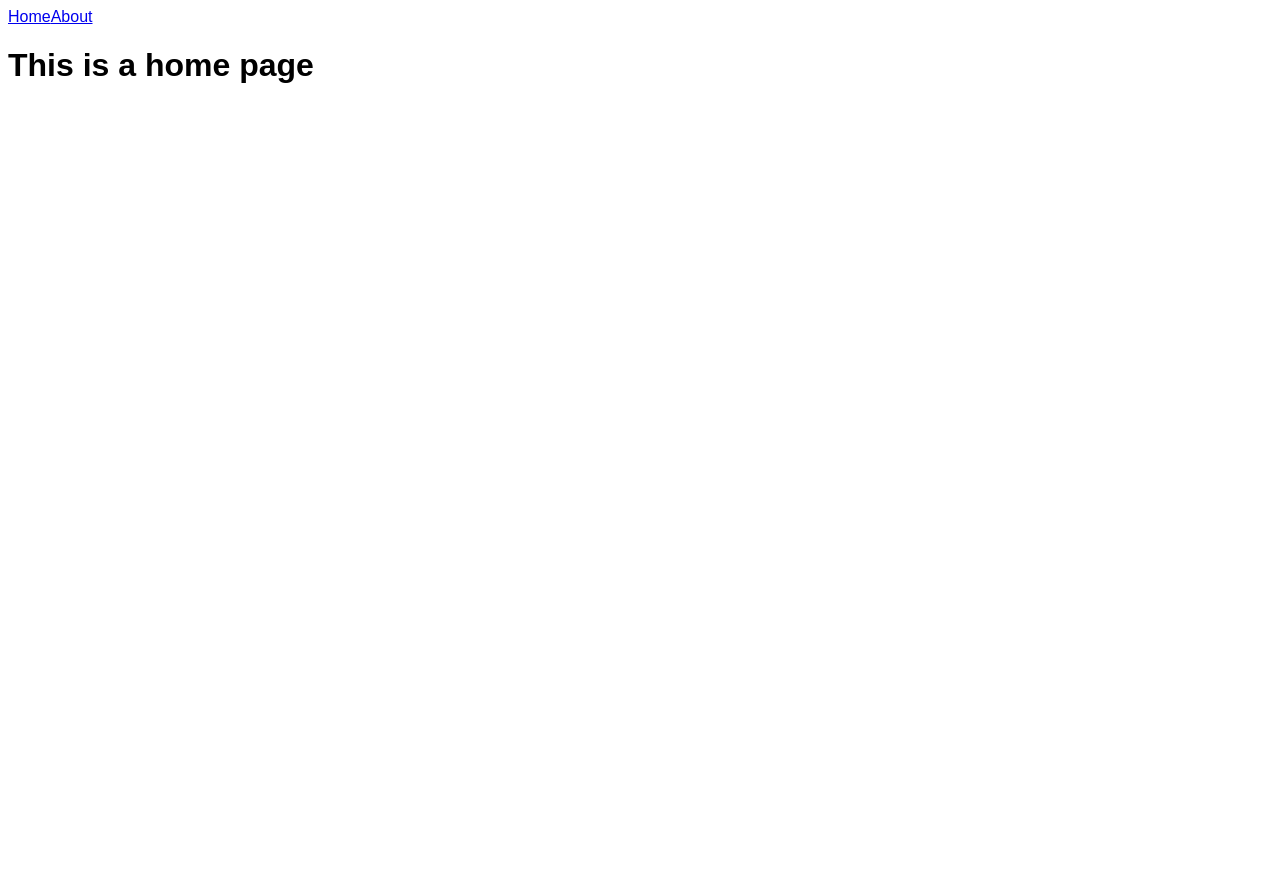
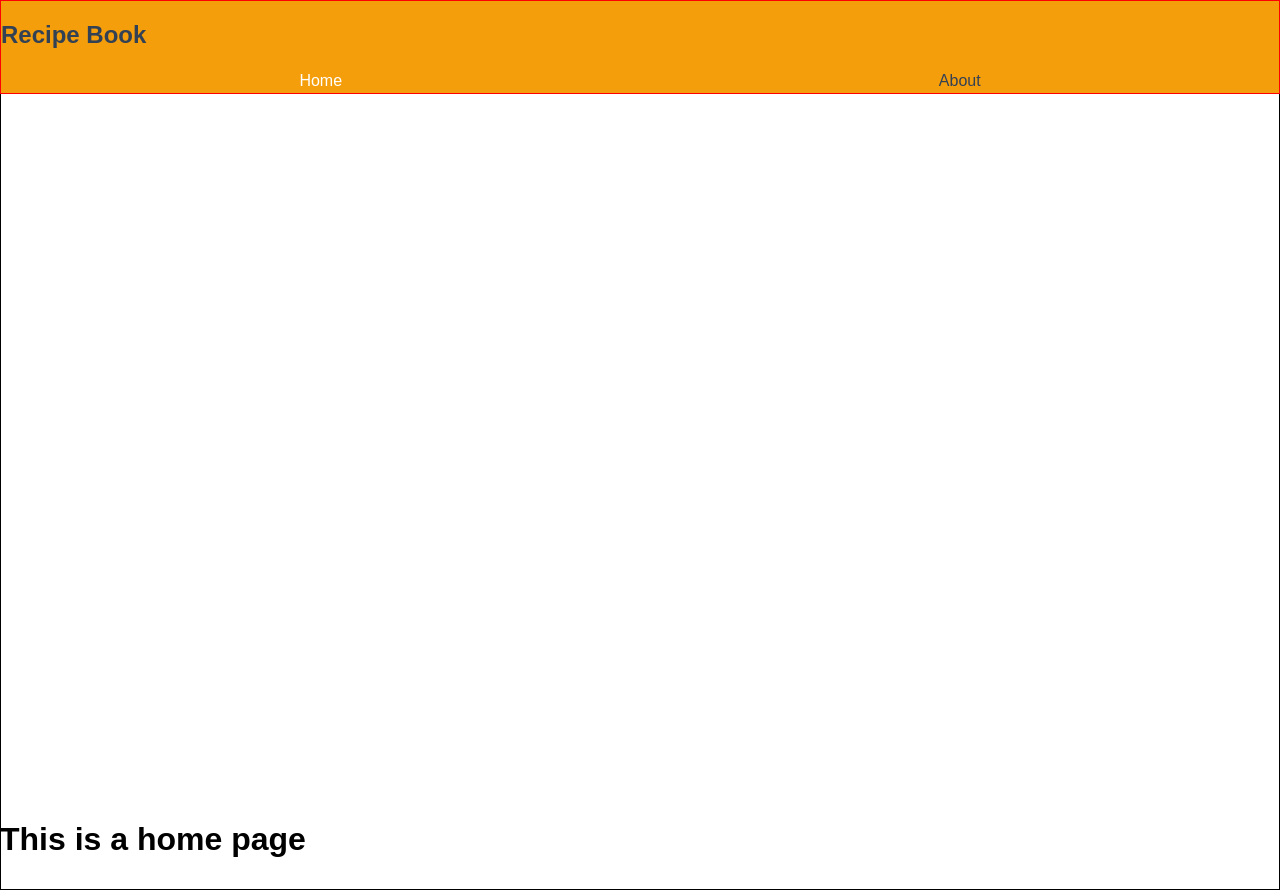
Before and after one commit to chad-square/vue-recipe-book, a Vue app: page / in a window 1280 px wide. Before the commit the page ends 800 px from the top, so only its background shows below. Built offline with nearby package versions, Linux system fonts and the light colour scheme; a web font is replaced by a local one.

Commit message:
created header and navbar components

```diff
--- a/src/App.vue
+++ b/src/App.vue
@@ -1,20 +1,26 @@
 <script setup lang="ts">
+
+import AppHeaderComponent from "@/components/AppHeaderComponent.vue";
 </script>
 
 <template>
-  <header>
+  <AppHeaderComponent/>
 
-    <div class="wrapper">
-      <nav>
-        <RouterLink to="/">Home</RouterLink>
-        <RouterLink to="/about">About</RouterLink>
-      </nav>
-    </div>
-  </header>
+  <main class="main-area">
+
+  </main>
 
   <RouterView />
 </template>
 
 <style scoped>
 
+.main-area {
+  position: relative;
+  top: 90px;
+  height: 100vh;
+  width: 100vw;
+  border: 1px solid black
+}
+
 </style>
--- a/src/assets/base.css
+++ b/src/assets/base.css
@@ -8,6 +8,12 @@
 /*        !* CSS to Reset *!*/
 /*    }*/
 /*}*/
+
+body {
+    margin: 0;
+    padding: 0;
+    box-sizing: border-box;
+}
 
 
 /* for larger than tablet */
--- /dev/null
+++ b/src/components/AppHeaderComponent.vue
@@ -0,0 +1,29 @@
+<script setup lang="ts">
+
+import NavbarComponent from "@/components/NavbarComponent.vue";
+</script>
+
+<template>
+
+  <section class="header-component">
+    <h1>Recipe Book</h1>
+
+    <NavbarComponent/>
+  </section>
+
+</template>
+
+<style lang="scss" scoped>
+
+.header-component {
+  border: 1px solid red;
+  position: fixed;
+  z-index: 100;
+  width: 100%;
+  top: 0;
+  background-color: var(--primary-color);
+  /*background-color: var(--highlight-text-color);*/
+  color: var(--text-color);
+}
+
+</style>
--- /dev/null
+++ b/src/components/NavbarComponent.vue
@@ -0,0 +1,41 @@
+<script setup lang="ts">
+import {ref, toRef} from "vue";
+
+const isActive = ref(false)
+</script>
+
+<template>
+  <nav class="navbar-component">
+    <RouterLink class="nav-link" active-class="activeLink" to="/">Home</RouterLink>
+    <RouterLink class="nav-link" active-class="activeLink" to="/about">About</RouterLink>
+  </nav>
+
+</template>
+
+<style lang="scss" scoped>
+
+.navbar-component {
+  display: flex;
+  flex-direction: row;
+  justify-content: space-around;
+}
+
+.nav-link {
+  color: var(--text-color);
+  text-decoration: none;
+  //border: 1px solid;
+  padding: 3px;
+  border-radius: 5px;
+
+  &:hover {
+    color: var(--primary-color-text);
+    text-decoration: underline;
+    cursor: pointer;
+  }
+}
+
+.activeLink {
+  color: var(--primary-color-text)
+}
+
+</style>
```
